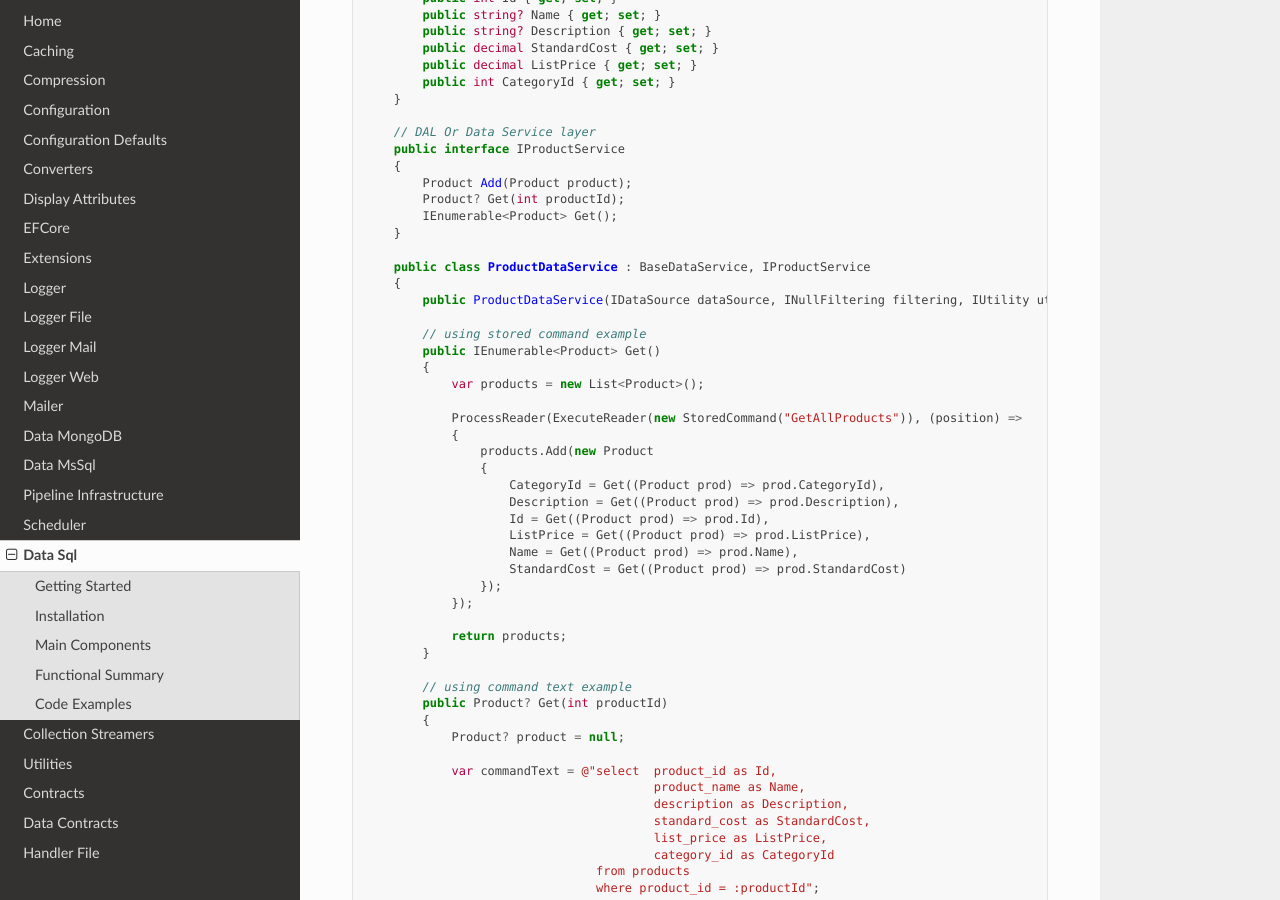
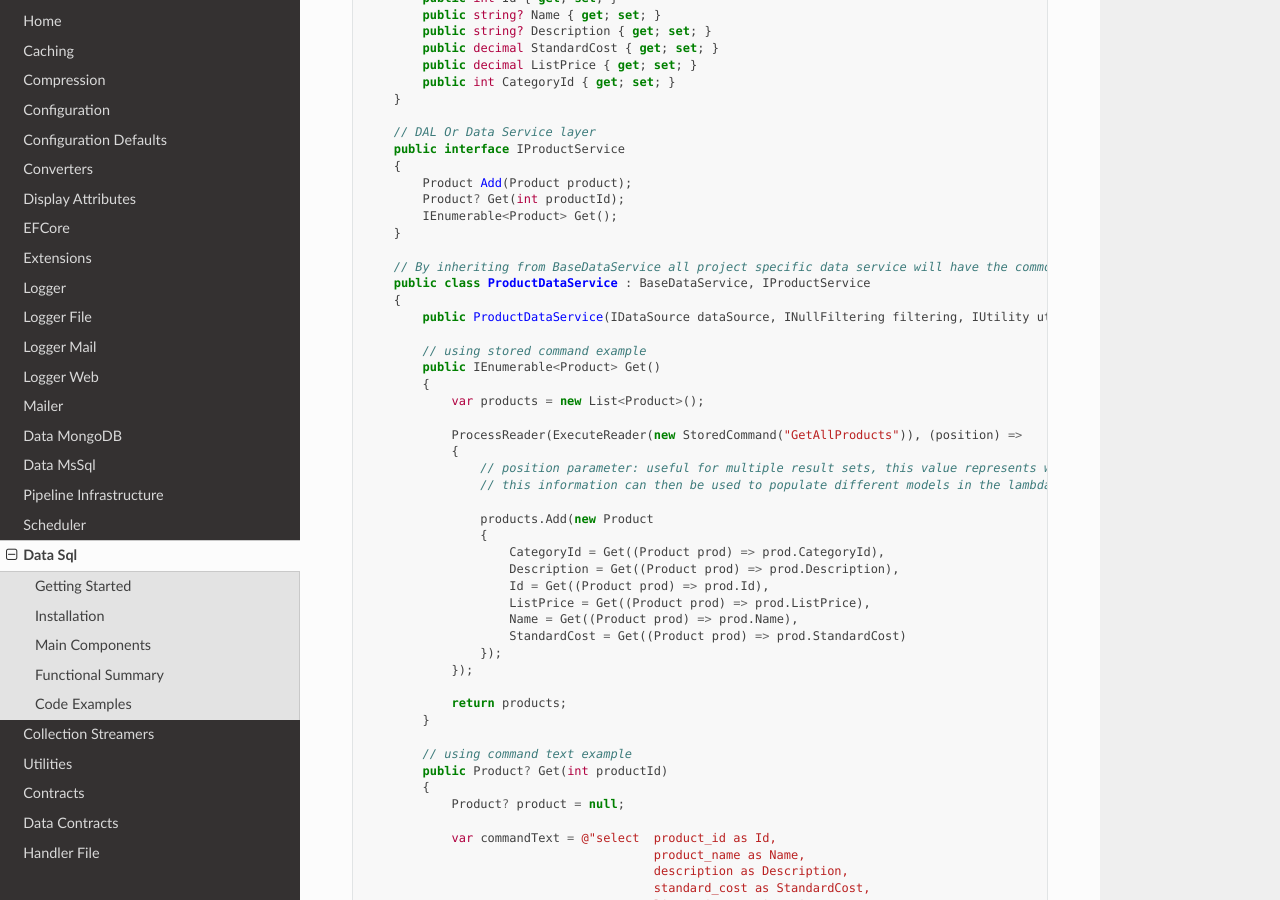
Before and after one commit to BjornWilliams/DocsVersaTul, a Sphinx documentation site: the page built from docs/source/sql.rst, in a window 1280 px wide and 900 px high, scrolled down 2528 px. Built offline with Sphinx 7.4.7 and the Read the Docs theme 2.0.0, drawn with Linux system fonts in a browser that asks for light colours.

Commit message:
Update sql.rst
Added code comments

```diff
--- a/docs/source/sql.rst
+++ b/docs/source/sql.rst
@@ -118,6 +118,7 @@ Code Examples
             IEnumerable<Product> Get();
         }
 
+        // By inheriting from BaseDataService all project specific data service will have the common functionality they need to access the dataSource.
         public class ProductDataService : BaseDataService, IProductService
         {
             public ProductDataService(IDataSource dataSource, INullFiltering filtering, IUtility utility) : base(dataSource, filtering, utility) { }
@@ -129,6 +130,9 @@ Code Examples
 
                 ProcessReader(ExecuteReader(new StoredCommand("GetAllProducts")), (position) =>
                 {
+                    // position parameter: useful for multiple result sets, this value represents which reader is currently being read from in the result set.
+                    // this information can then be used to populate different models in the lambda helper method.
+
                     products.Add(new Product
                     {
                         CategoryId = Get((Product prod) => prod.CategoryId),
```
